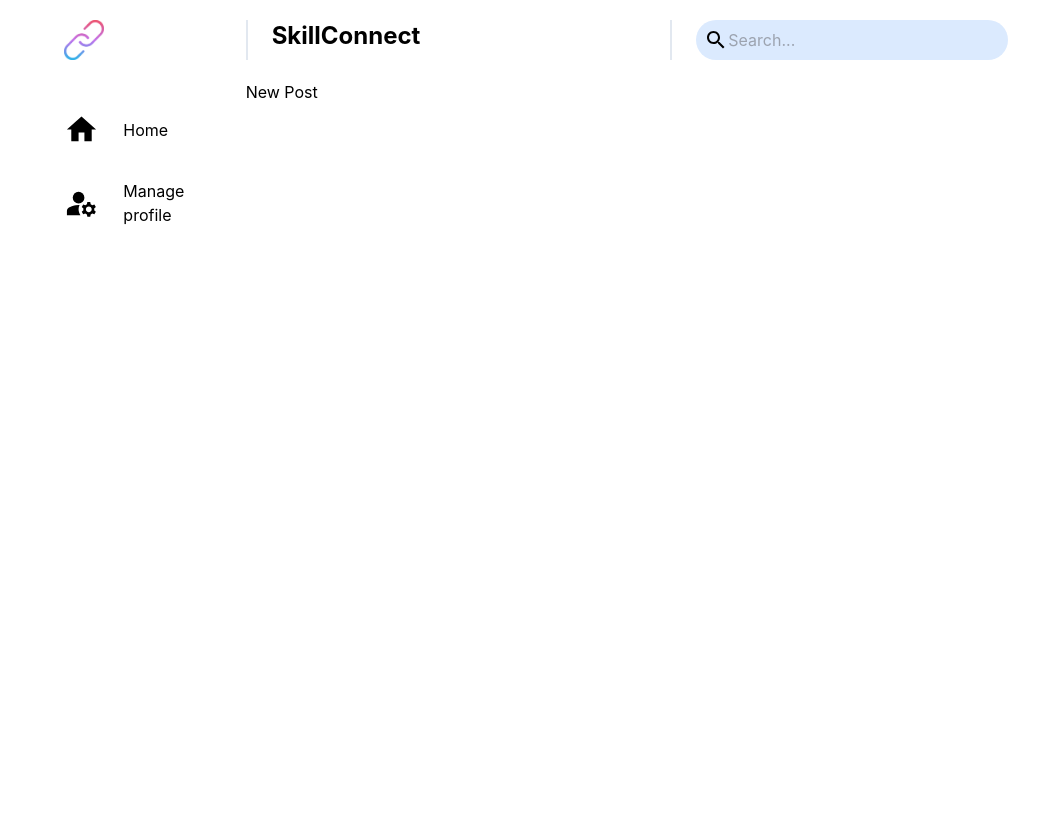
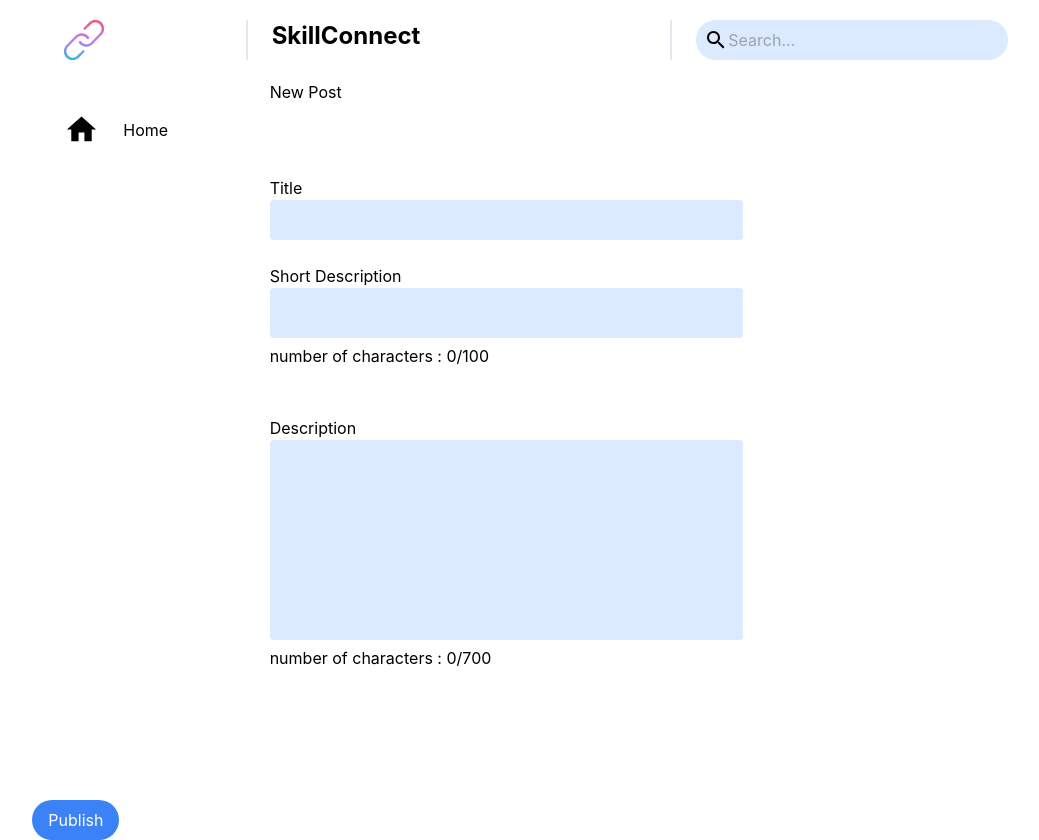
Before and after one commit to jesuisjayus/webproject, a React (Create React App) app in the folder client/: page /NewPost in a window 1280 px wide. Shown: the whole page, without its empty margins (181-1220 px from the left). Before the commit the page ends 800 px from the top, so only its background shows below. Built offline with nearby package versions, Linux system fonts and the light colour scheme.

Commit message:
je travaille toujours dessus

```diff
--- a/client/src/components/NewPostLeftbar/NewPostLeftbar.jsx
+++ b/client/src/components/NewPostLeftbar/NewPostLeftbar.jsx
@@ -12,13 +12,7 @@ const Leftbar = () => {
                 <Link to="/home">
                     <div className="flex items-center space-x-6 px-2 py-2 hover:bg-slate-200 rounded-full cursor-pointer">
                         <HomeIcon fontSize="large" />
-                        <p>Home</p>
-                    </div>
-                </Link>
-                <Link to="/manage/:id">
-                    <div className="flex items-center space-x-6 px-2 py-2 hover:bg-slate-200 rounded-full cursor-pointer">
-                        <ManageIcon fontSize="large" />
-                        <p>Manage profile</p>
+                        <h1>Home</h1>
                     </div>
                 </Link>
             </div>
--- a/client/src/pages/NewPost/NewPost.jsx
+++ b/client/src/pages/NewPost/NewPost.jsx
@@ -1,16 +1,56 @@
 import React from "react";
 import Leftbar from "../../components/NewPostLeftbar/NewPostLeftbar";
+import { useEffect, useState } from 'react';
+import { Link } from "react-router-dom";
+
+
 const NewPost = () => {
+    const [characterCount, setCharacterCount] = useState(0);
+
+    const handleTextareaChange = (event) => {
+        const text = event.target.value;
+        setCharacterCount(text.length);
+    };
     return (
             <div className="grid grid-cols-1 md:grid-cols-4">
                 <div className="px-6">
                     <Leftbar />
                 </div>
-            <div>
-                New Post
+                <div className="col-span-3 border-t-slate-800 px-6">
+                <h1>New Post</h1>
+                <br />
+                <div>
+                    </div>
+                    <br />
+                    <br />
+                    <h1>Title</h1>
+                    <input type="text" className="bg-blue-100 rounded py-2 px-2" style={{ width: '80%', height: '40px' }}/>
+                    <br />
+                    <br />
+                    <h1>Short Description</h1>
+                    <textarea maxlength={100} title="max 100 characters" className="bg-blue-100 rounded resize-none py-2 px-2" style={{ width: '80%', height: '50px' }} onChange={handleTextareaChange}></textarea>
+                    <p>number of characters : {characterCount}/100</p>
+                    <br />
+                    <br />
+                    <h1>Description</h1>
+                    <textarea maxlength={700} title="max 700 characters" className="bg-blue-100 rounded resize-none py-2 px-2" style={{ width: '80%', height: '200px' }} onChange={handleTextareaChange}></textarea>
+                    <p>number of characters : {characterCount}/700</p>
+                    <br />
+                </div>
+                <div className="flex">
+                <div>
+                    <Link to="/profile/:id">
+
+                        <button className="bg-blue-500 px-4 py-2 text-white rounded-full float-right">
+                            Publish
+                        </button>
+                    </Link>
+                </div>
             </div>
             </div>
         );
 };
 
+
+
 export default NewPost;
```
